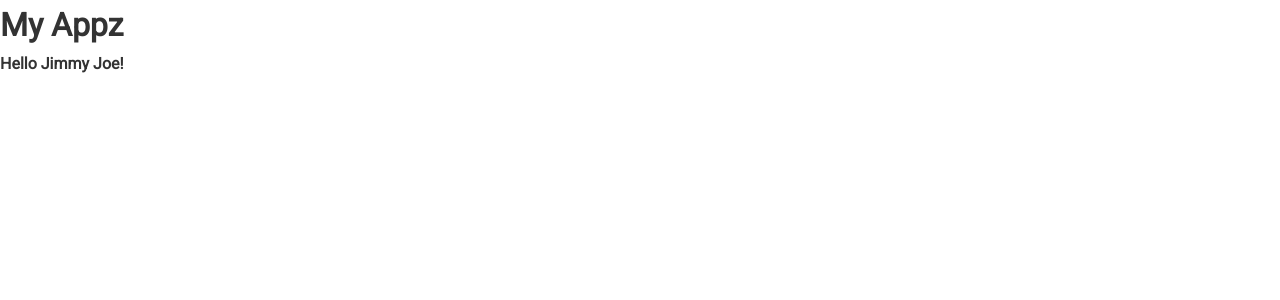
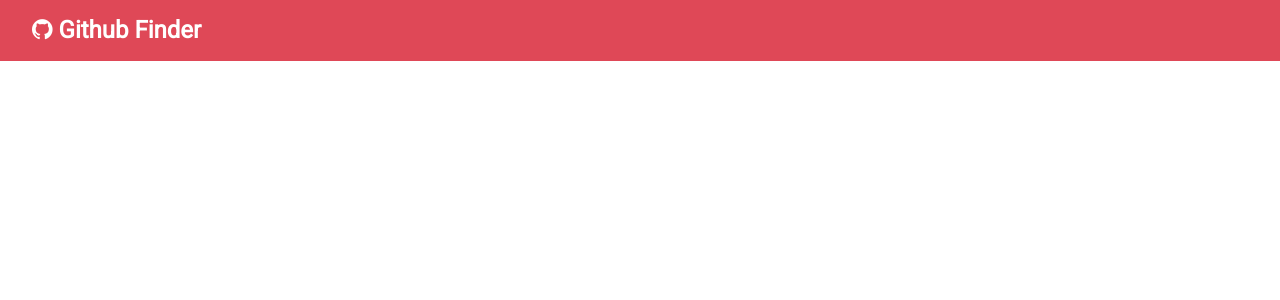
Before and after one commit to unsubstantiated-Script/React-GitHub-Finder, a React (Create React App) app: page / in a window 1280 px wide. Shown: the top 300 px of the page. Built offline with nearby package versions, Linux system fonts and the light colour scheme.

Commit message:
Initials complete

```diff
--- a/public/index.html
+++ b/public/index.html
@@ -12,7 +12,12 @@
 		<link rel="apple-touch-icon" href="%PUBLIC_URL%/logo192.png" />
 
 		<link rel="manifest" href="%PUBLIC_URL%/manifest.json" />
-
+		<link
+			rel="stylesheet"
+			href="https://stackpath.bootstrapcdn.com/font-awesome/4.7.0/css/font-awesome.min.css"
+			integrity="sha384-wvfXpqpZZVQGK6TAh5PVlGOfQNHSoD2xbE+QkPxCAFlNEevoEH3Sl0sibVcOQVnN"
+			crossorigin="anonymous"
+		/>
 		<title>GitHub Finder</title>
 	</head>
 	<body>
--- a/src/App.js
+++ b/src/App.js
@@ -1,18 +1,12 @@
 import React, { Component } from "react";
+import Navbar from "./components/layout/Navbar";
 import "./App.css";
 
 class App extends Component {
-	foo = () => "Bars";
 	render() {
-		const name = "Jimmy Joe";
-		const loading = false;
-		const showName = true;
-
-		// const foo = () => "Bar";
 		return (
 			<div className='App'>
-				<h1>My Appz</h1>
-				{loading ? <h4>Loading Folz</h4> : <h4>Hello {showName && name}!</h4>}
+				<Navbar />
 			</div>
 		);
 	}
--- /dev/null
+++ b/src/components/layout/Navbar.js
@@ -0,0 +1,25 @@
+import React, { Component } from "react";
+import PropTypes from "prop-types";
+
+export class Navbar extends Component {
+	static defaultProps = {
+		title: "Github Finder",
+		icon: "fa fa-github",
+	};
+
+	static propTypes = {
+		title: PropTypes.string.isRequired,
+		icon: PropTypes.string.isRequired,
+	};
+	render() {
+		return (
+			<nav className='navbar bg-primary'>
+				<h1>
+					<i className={this.props.icon}></i> {this.props.title}
+				</h1>
+			</nav>
+		);
+	}
+}
+
+export default Navbar;
```
Lines whose indentation alone changed are shown as unchanged.
